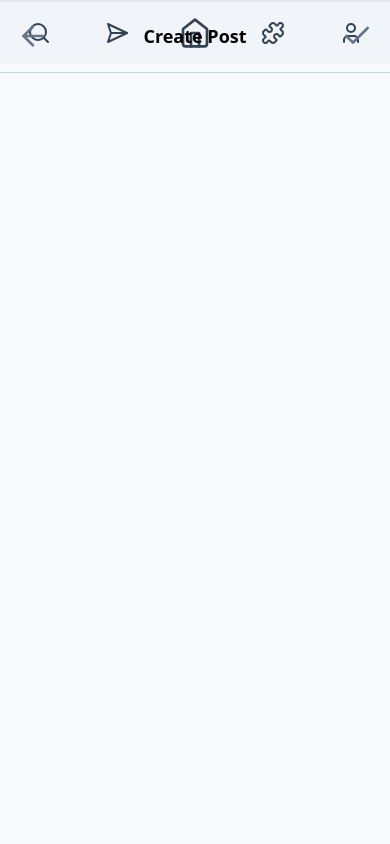
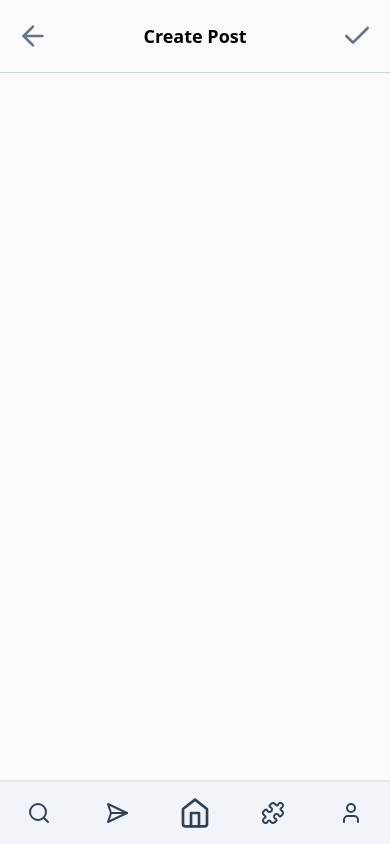
Before and after one commit to mmDevStudio/code-puzzle-web, a Next.js app: page /createPost in a window 390 px wide. Built offline with nearby package versions, Linux system fonts and the light colour scheme.

Commit message:
Refactor mobile create post layout and remove unused imports

```diff
--- a/src/app/createPost/mobile.tsx
+++ b/src/app/createPost/mobile.tsx
@@ -8,7 +8,7 @@ export default function MobileCreatePost() {
   const vscode = useSearchParams().get('vscode')
 
   return (
-    <>
+    <div className="flex h-screen flex-col">
       <Headbar
         leftIcon={ArrowLeft}
         rightIcon={Check}
@@ -22,7 +22,9 @@ export default function MobileCreatePost() {
         <div className="absolute top-20">{JSON.stringify(vscode)}</div>
       )}
 
-      <Navbar />
-    </>
+      <div className="mt-auto">
+        <Navbar />
+      </div>
+    </div>
   )
 }
--- a/src/app/page.tsx
+++ b/src/app/page.tsx
@@ -1,7 +1,4 @@
 'use client'
-
-import Post from '@/components/post'
-import { EXAMPLE_POST } from '@/types/post'
 
 import DesktopHome from './desktop'
 import MobileHome from './mobile'
```
